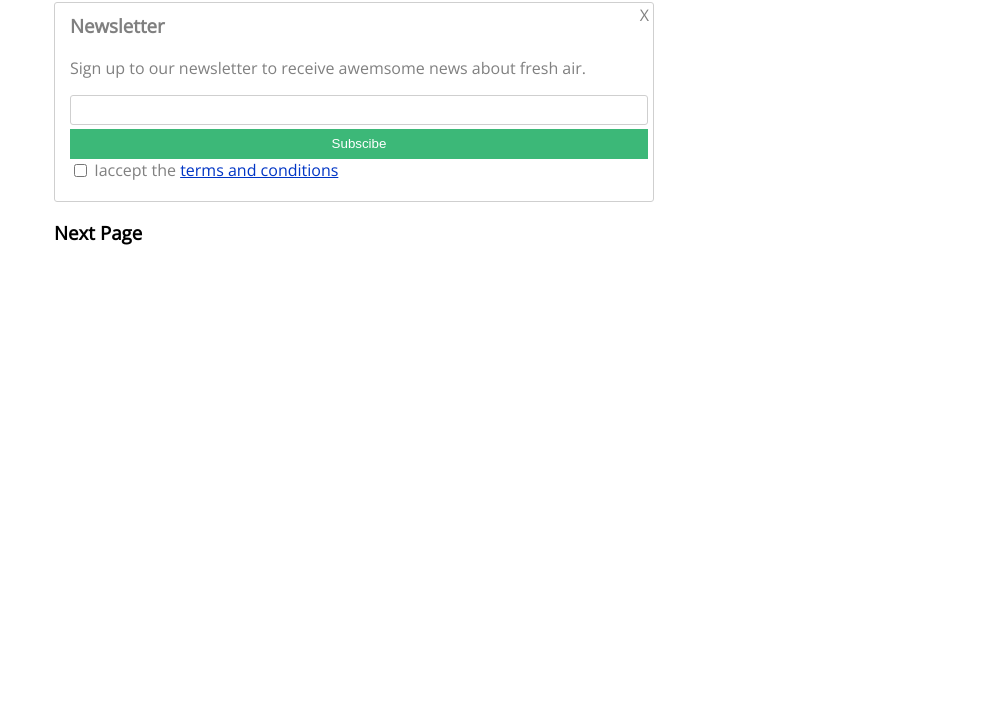
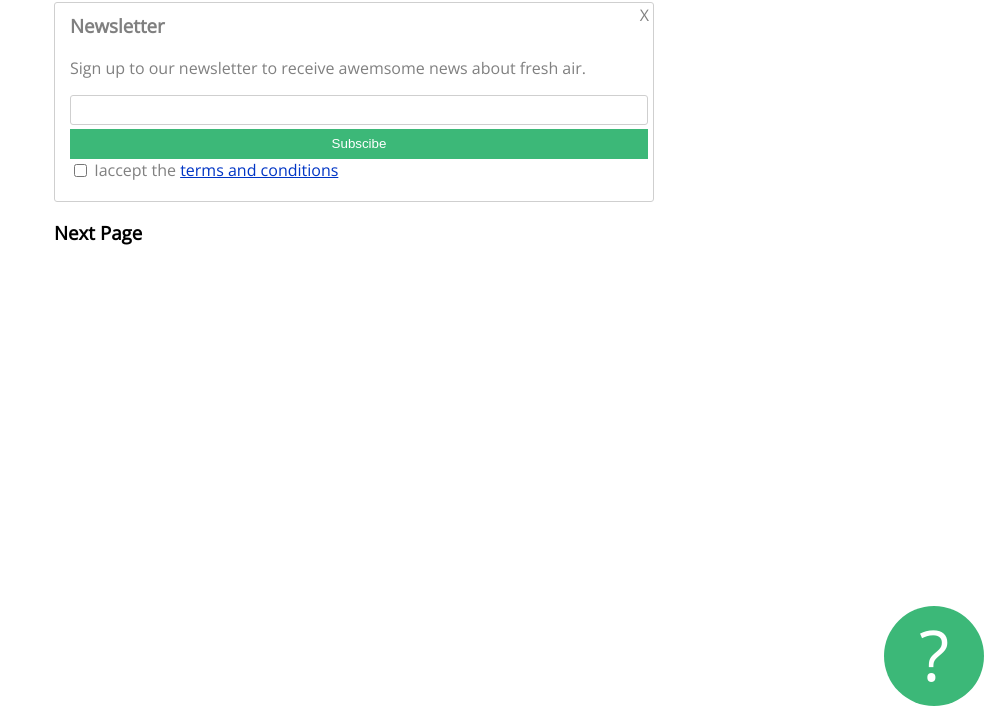
Before and after one commit to Levi-gal/10.E-HTML, a plain HTML site: page index.html in a window 1280 px wide. Shown: the part 84-800 px from the top of the page, without its empty margins (286-1280 px from the left). Drawn offline with nearby package versions, Linux system fonts and the light colour scheme.

Commit message:
Add files via upload

```diff
--- a/index.html
+++ b/index.html
@@ -29,6 +29,7 @@
              <div id="closex">X</div>
         </div>
         <h3>Next Page</h3>
+        <div id="questionmark">?</div>
     </div>
 </body>
 </html>
--- a/style.css
+++ b/style.css
@@ -46,3 +46,16 @@ position: relative;
     top: 1px;
     right: 4px;
 }
+
+#questionmark {
+    background-color: #3CB878;
+    width: 100px;
+    height: 100px;
+    border-radius: 50%;
+    font-size: 70px;
+    text-align: center;
+    color: white;
+    position: fixed;
+    bottom: 10px;
+    right: 10px;
+}
```
